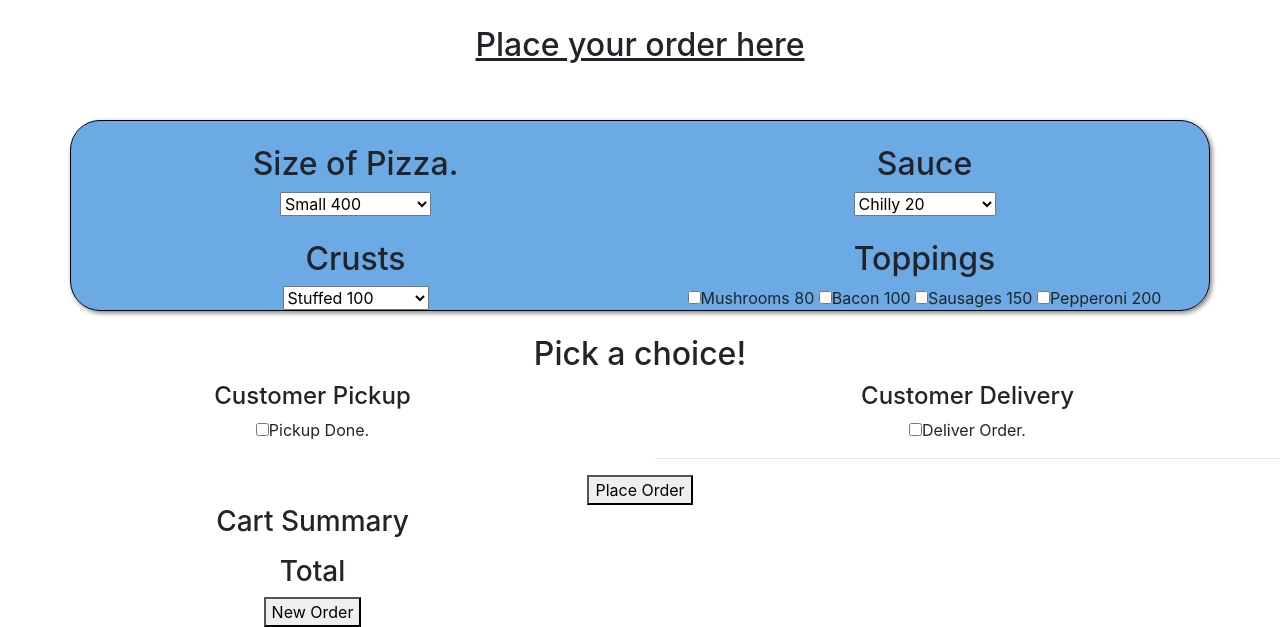
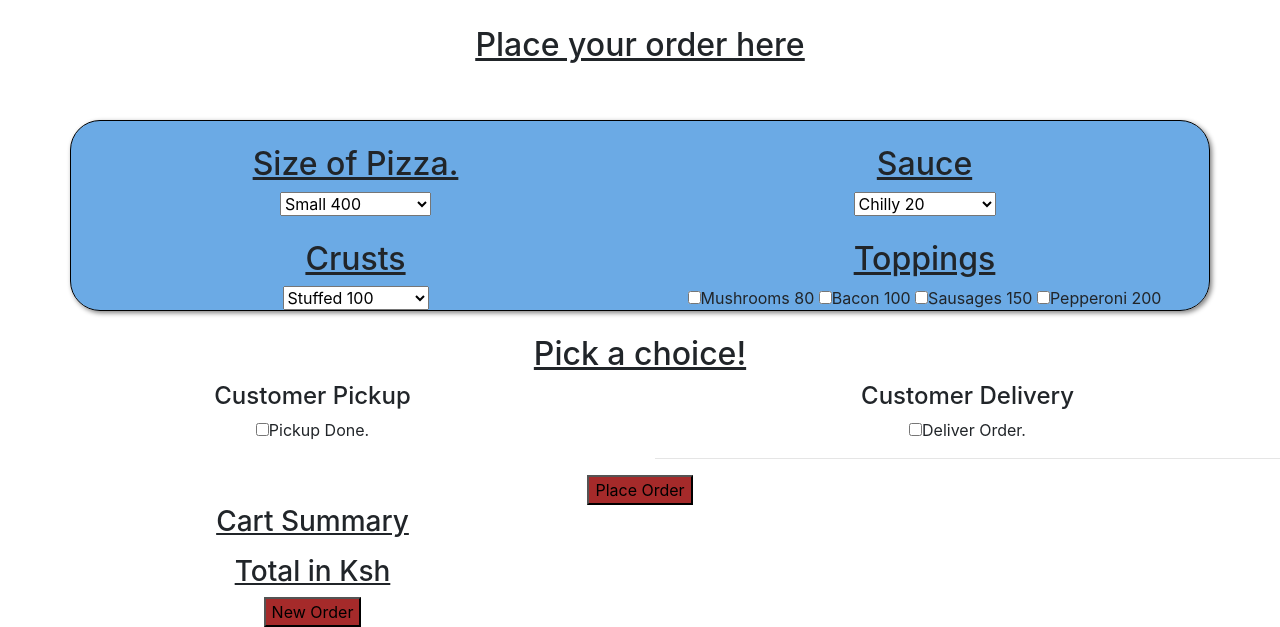
Before and after one commit to Wangari77/Pizza-Delivery, a plain HTML site: page index.html in a window 1280 px wide. Shown: the part 1042-1669 px from the top of the page. Drawn offline with nearby package versions, Linux system fonts and the light colour scheme.

Commit message:
Added more styles to my work

```diff
--- a/css/styles.css
+++ b/css/styles.css
@@ -30,5 +30,12 @@ h1 {
 
 #place {
     text-decoration: underline;
+}
 
+h2,h3 {
+    text-decoration: underline;
 }
+
+button {
+    background-color: brown;
+}
--- a/index.html
+++ b/index.html
@@ -117,7 +117,7 @@
                     <div class="col-md-6" id="price-content">
                         <h3>Cart Summary</h3>
                         <p id="sumofOrder"></p>
-                        <h3 id="total">Total</h3>
+                        <h3 id="total">Total in Ksh</h3>
                         <button type="button" onClick="window.location.reload(true)" id="newPIzzaOrder">New Order</button>
                     </div>
                     <p id="checksum"></p>
```
